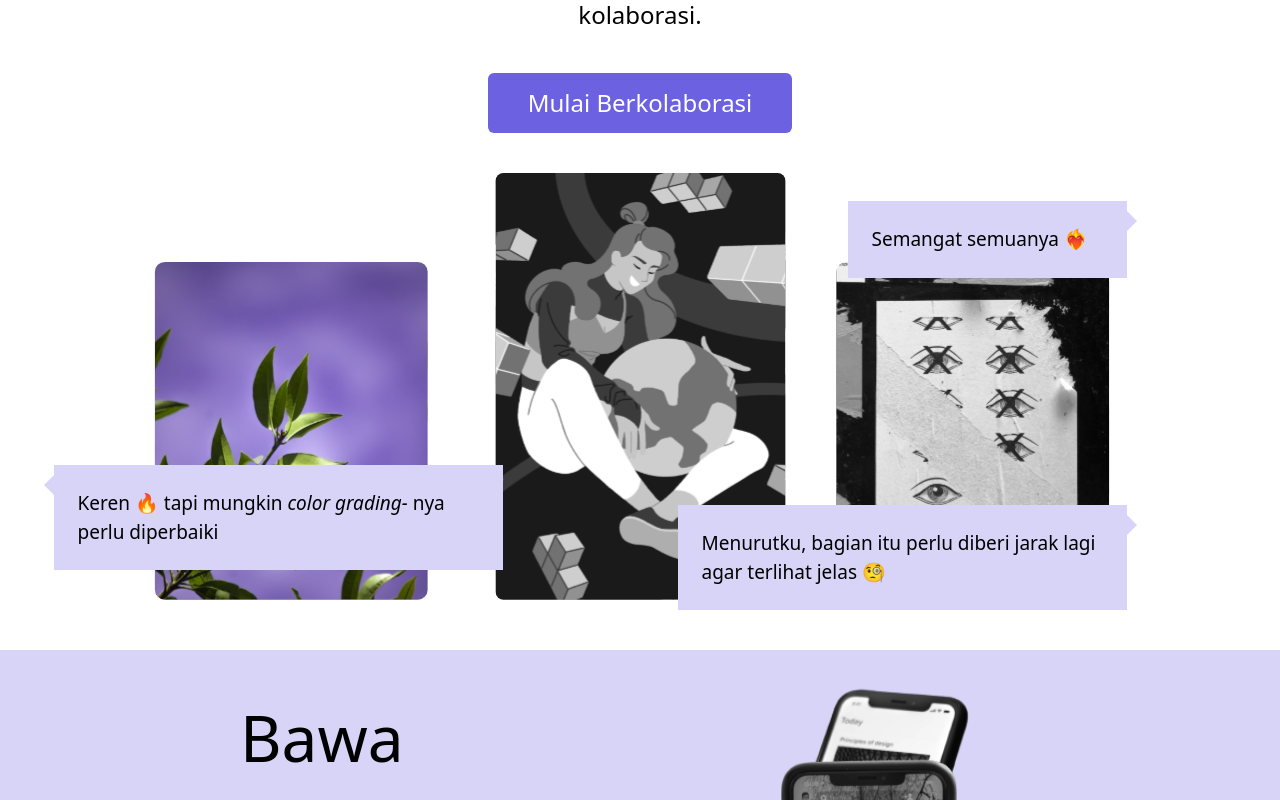
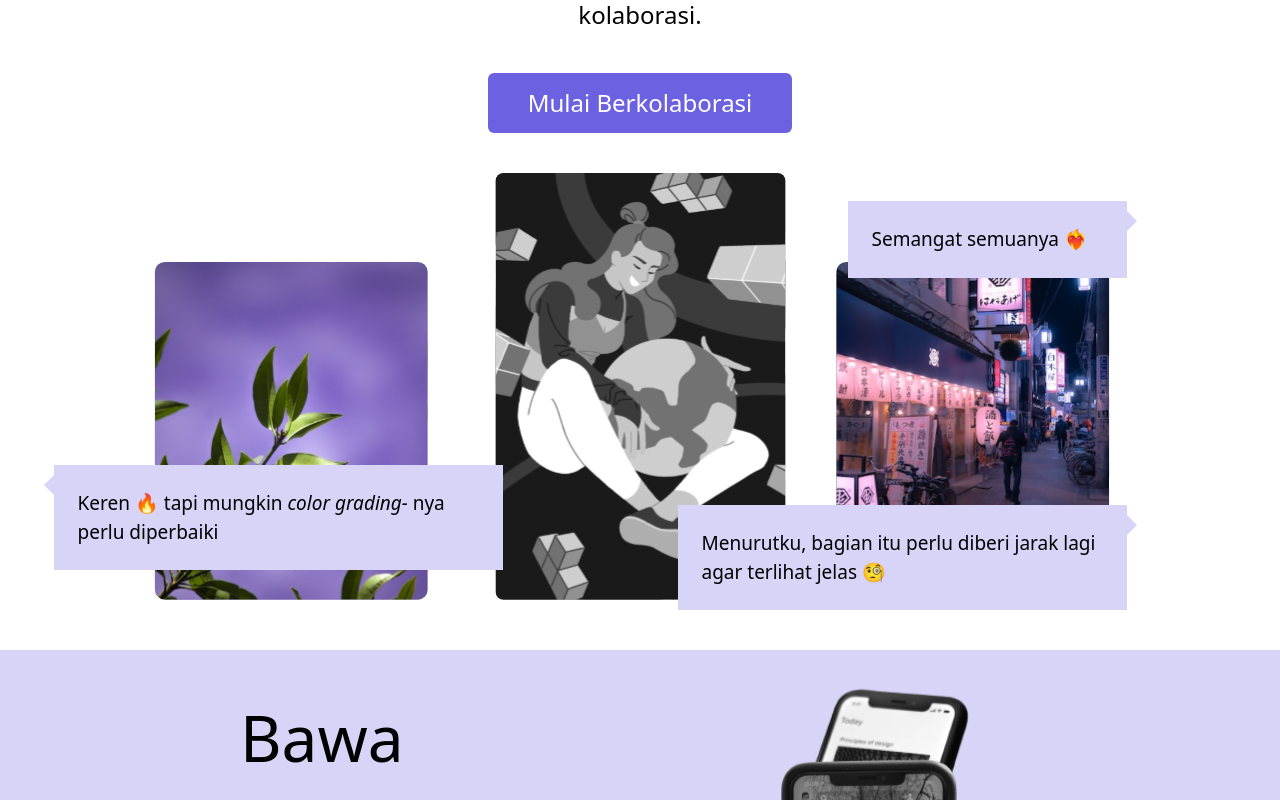
Before and after one commit to akbar5yn/OpiBox, a Nuxt app: page / in a window 1280 px wide. Shown: the part 418-1218 px from the top of the page. Built offline with nearby package versions, Linux system fonts and the light colour scheme.

Commit message:
Added image three to the homepage section

```diff
--- a/layouts/LandingPage.vue
+++ b/layouts/LandingPage.vue
@@ -31,7 +31,7 @@
             src="../assets/img/original-a3cd49e2b9322ee2eb0803c2f00de25d 1.svg"
             alt="img-2"
           >
-          <img src="../assets/img/hero-foto.svg" alt="img-3">
+          <img src="../assets/img/image3.svg" alt="img-3">
 
           <landing-page-chat-box />
         </div>
```
